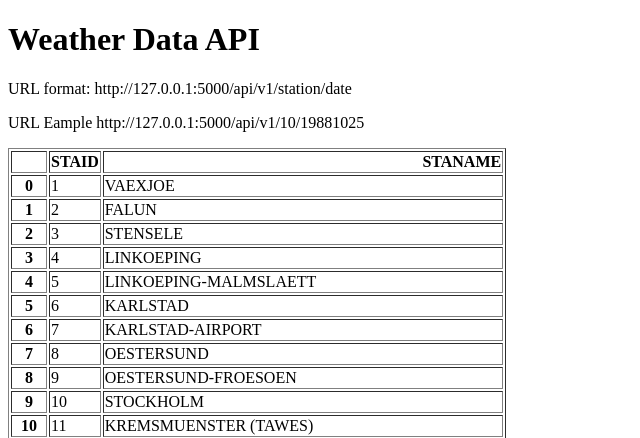
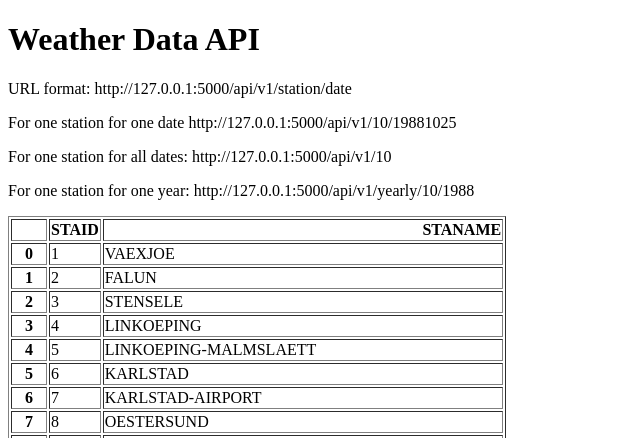
Before and after one commit to perzak102/app6-your-weather-api, a Flask app: page / in a window 1280 px wide. Shown: the top 438 px of the page, without its empty margins (0-640 px from the left). Run offline with Flask 3, Linux system fonts and the light colour scheme.

Commit message:
Day 31: Add URL endpoint for yearly and all data

```diff
--- a/main.py
+++ b/main.py
@@ -21,5 +21,20 @@ def about(station, date):
             "date": date,
             "temperature": temperature}
 
+@app.route("/api/v1/<station>")
+def all_data(station):
+    filename = "data_small/TG_STAID" + str(station).zfill(6) + ".txt"
+    df = pd.read_csv(filename, skiprows=20, parse_dates=["    DATE"])
+    result = df.to_dict(orient="records")
+    return result
+
+@app.route("/api/v1/yearly/<station>/<year>")
+def yearly(station,year):
+    filename = "data_small/TG_STAID" + str(station).zfill(6) + ".txt"
+    df = pd.read_csv(filename, skiprows=20)
+    df["    DATE"] = df["    DATE"].astype(str)
+    result = df[df["    DATE"].str.startswith(str(year))].to_dict(orient="records")
+    return result
+
 if __name__ == "__main__":
     app.run(debug=True)
--- a/templates/home.html
+++ b/templates/home.html
@@ -7,7 +7,9 @@
 <body>
 <h1>Weather Data API</h1>
 <p>URL format: http://127.0.0.1:5000/api/v1/station/date</p>
-<p>URL Eample http://127.0.0.1:5000/api/v1/10/19881025</p>
+<p>For one station for one date http://127.0.0.1:5000/api/v1/10/19881025</p>
+<p>For one station for all dates: http://127.0.0.1:5000/api/v1/10</p>
+<p>For one station for one year: http://127.0.0.1:5000/api/v1/yearly/10/1988</p>
 <p>{{data|safe}}</p>
 </body>
 </html>
```
